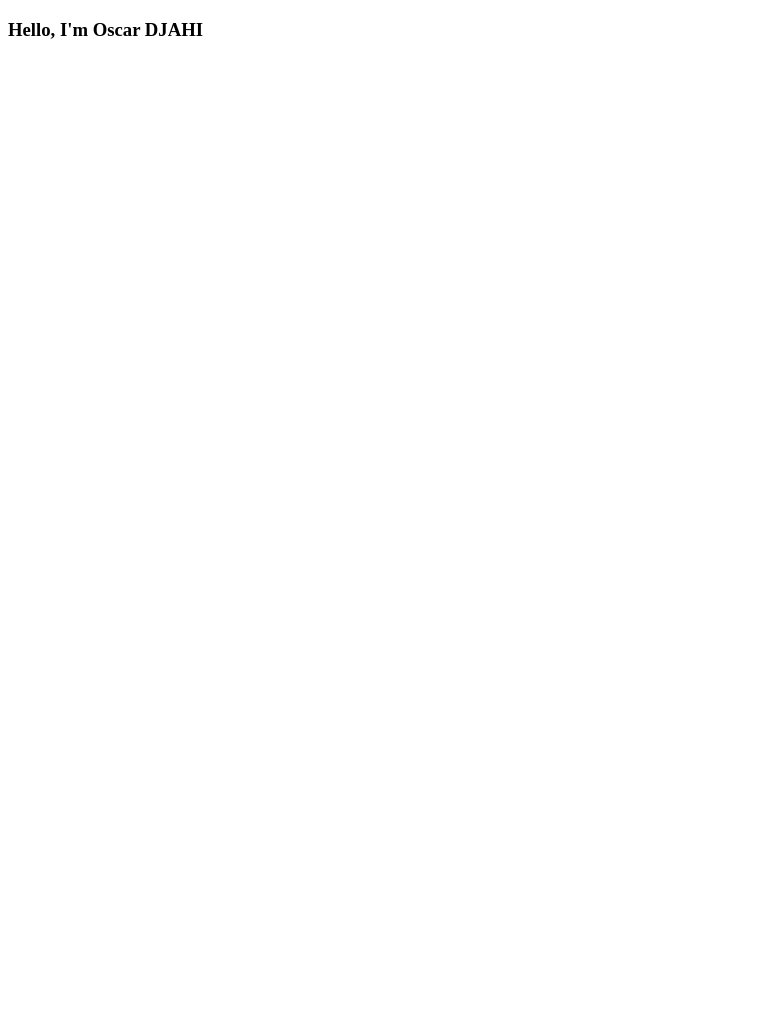
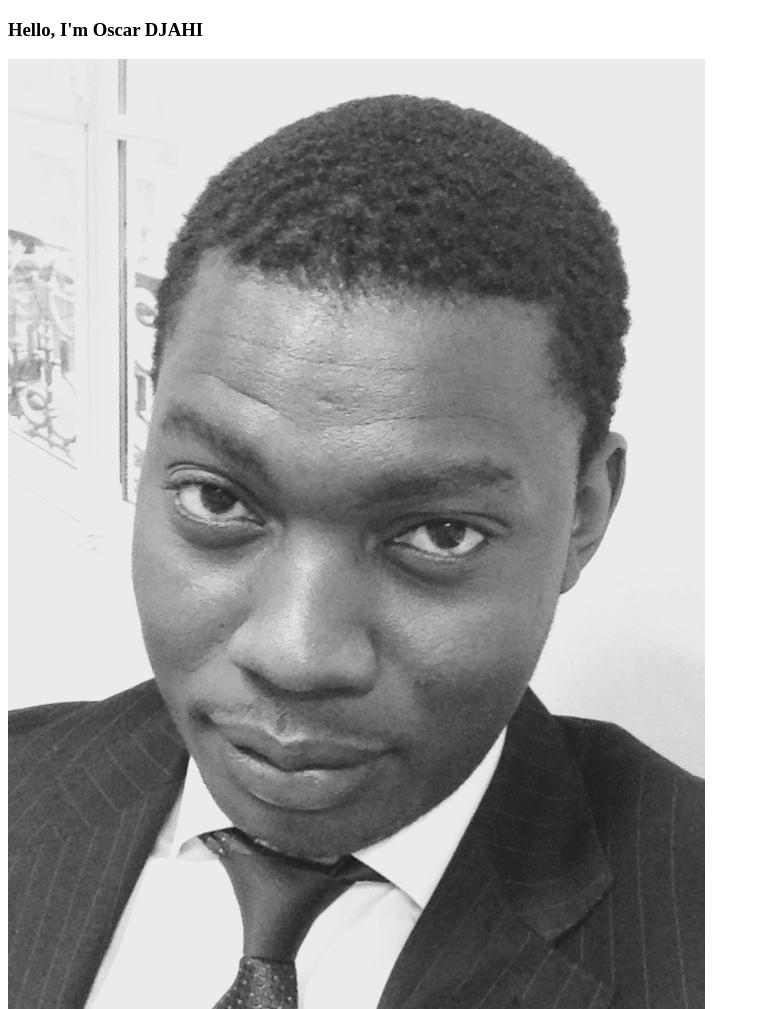
Before and after one commit to amoslida/amoslida.github.io, a plain HTML site: page index.html in a window 1280 px wide. Shown: the whole page, without its empty margins (0-760 px from the left). Before the commit the page ends 800 px from the top, so only its background shows below. Drawn offline with Linux system fonts and the light colour scheme.

Commit message:
Update index.html

```diff
--- a/index.html
+++ b/index.html
@@ -9,7 +9,7 @@
 <body>
     <div>
         <h3>Hello, I'm Oscar DJAHI</h3>
-        <img src="amosl.jpg" alt="">
+        <img src="IMG_3895.jpg" alt="">
     </div>
 </body>
 </html>
```
